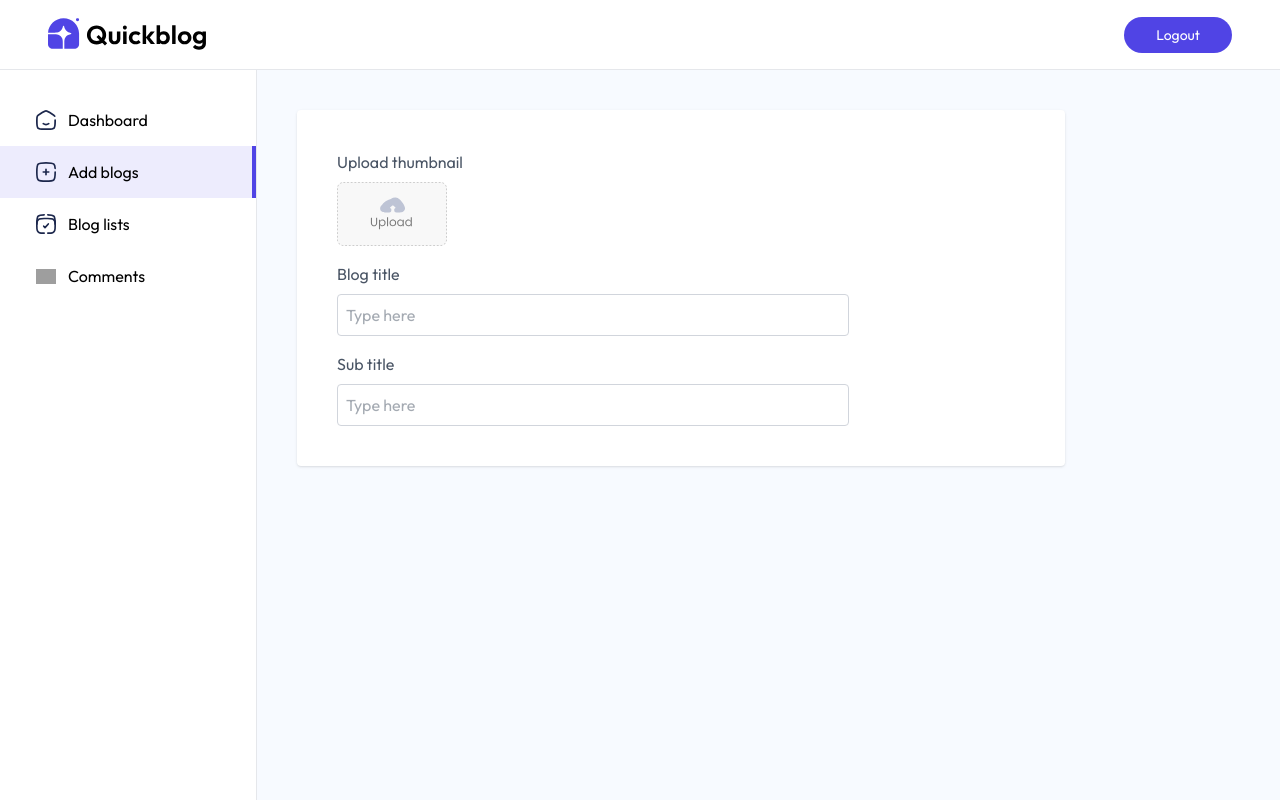
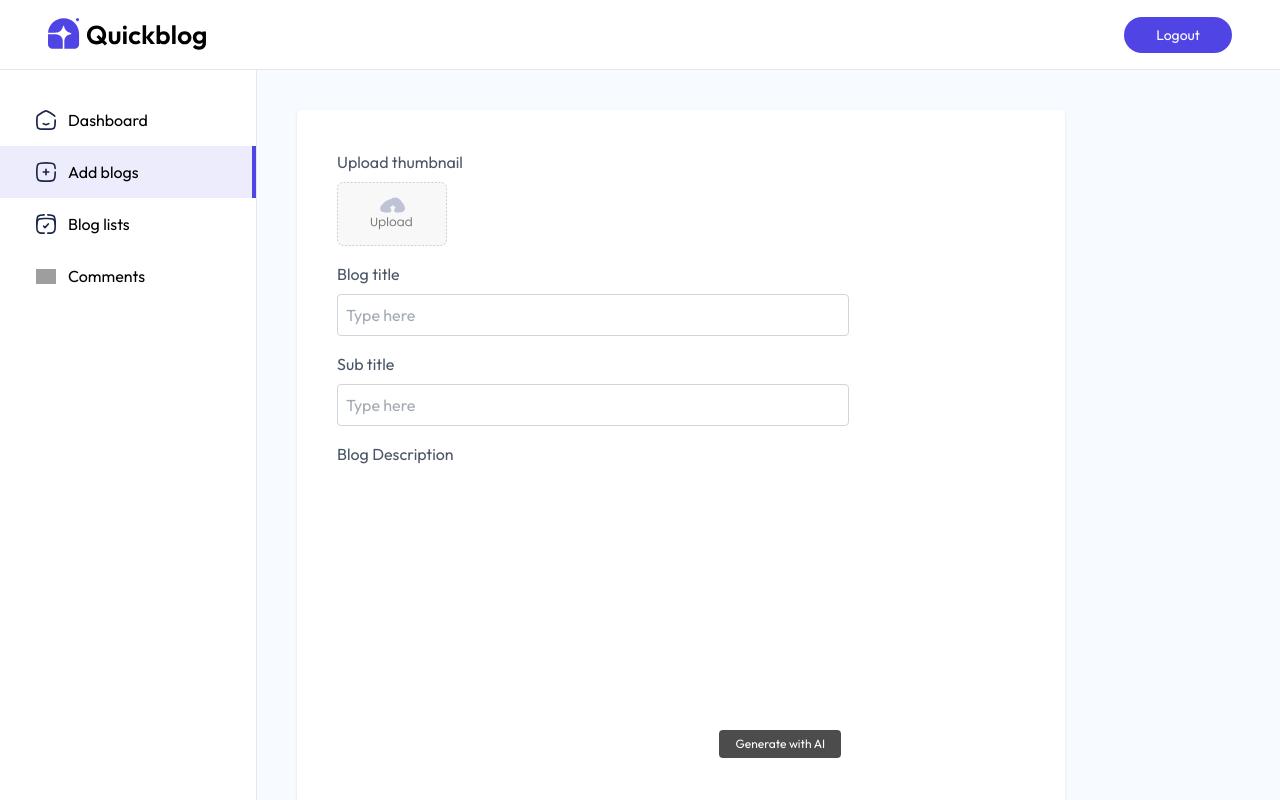
Before and after one commit to anjing0921/DSABlog, a React (Vite) app in the folder client/: page /admin/addBlog in a window 1280 px wide. Built offline with nearby package versions, Linux system fonts and the light colour scheme; grey boxes are pictures that could not be loaded.

Commit message:
add quill

```diff
--- a/client/src/App.jsx
+++ b/client/src/App.jsx
@@ -8,6 +8,7 @@ import AddBlog from './pages/admin/AddBlog'
 import ListBlog from './pages/admin/ListBlog'
 import Comments from './pages/admin/Comments'
 import Login from './components/admin/Login'
+import 'quill/dist/quill.snow.css'
 
 
 
--- a/client/src/pages/admin/AddBlog.jsx
+++ b/client/src/pages/admin/AddBlog.jsx
@@ -1,5 +1,6 @@
 import React, { useEffect, useRef, useState } from 'react'
 import { assets, blogCategories } from '../../assets/assets'
+import Quill from 'quill';
 
 
 
@@ -17,6 +18,8 @@ const AddBlog = () => {
         e.preventDefault();
     }
 
+    const generateContent = async ()=>{}
+
     return (
         <form onSubmit={onSubmitHandler} className='flex-1 bg-blue-50/50 text-gray-600 h-full overflow-scroll'>
             <div className='bg-white w-full max-w-3xl p-4 md:p-10 sm:m-10 shadow rounded'>
@@ -32,7 +35,11 @@ const AddBlog = () => {
                 <p className='mt-4'>Sub title</p>
                 <input type="text" placeholder='Type here' required className='w-full max-w-lg mt-2 p-2 border border-gray-300 outline-none rounded'
                         onChange={e => setSubTitle(e.target.value)} value={subTitle}/>
+                <p className='mt-4'>Blog Description</p>
+                <div className='max-w-lg h-74 pb-16 sm:pb-10 pt-2 relative'>
 
+                    <button type='button' onClick={generateContent} className='absolute bottom-1 right-2 ml-2 text-xs text-white bg-black/70 px-4 py-1.5 rounded hover:underline cursor-pointer'>Generate with AI</button>
+                </div>
             </div>
         </form>
     )
--- a/package.json
+++ b/package.json
@@ -1,5 +1,6 @@
 {
   "dependencies": {
-    "moment": "^2.30.1"
+    "moment": "^2.30.1",
+    "quill": "^2.0.3"
   }
 }
```
Also changed, not shown: 1 other file (tests, documents, lock files or other folders).
